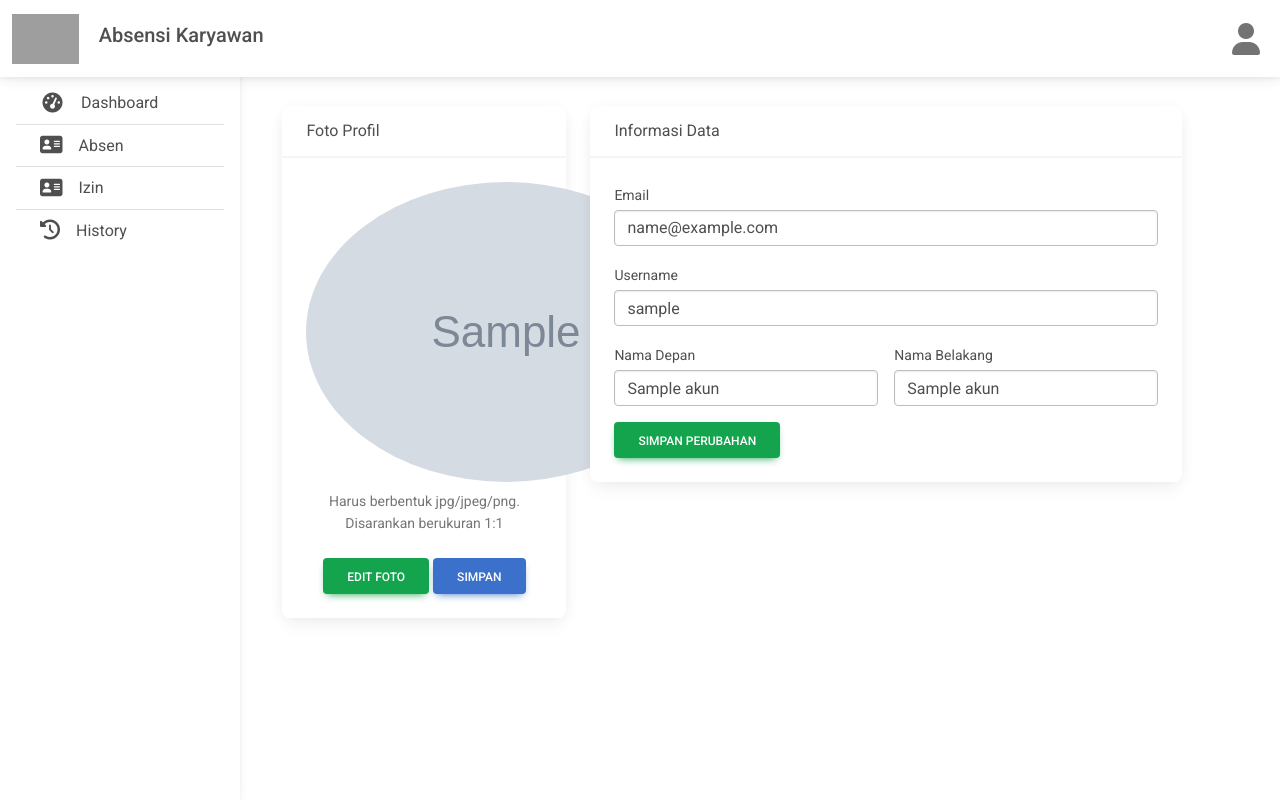
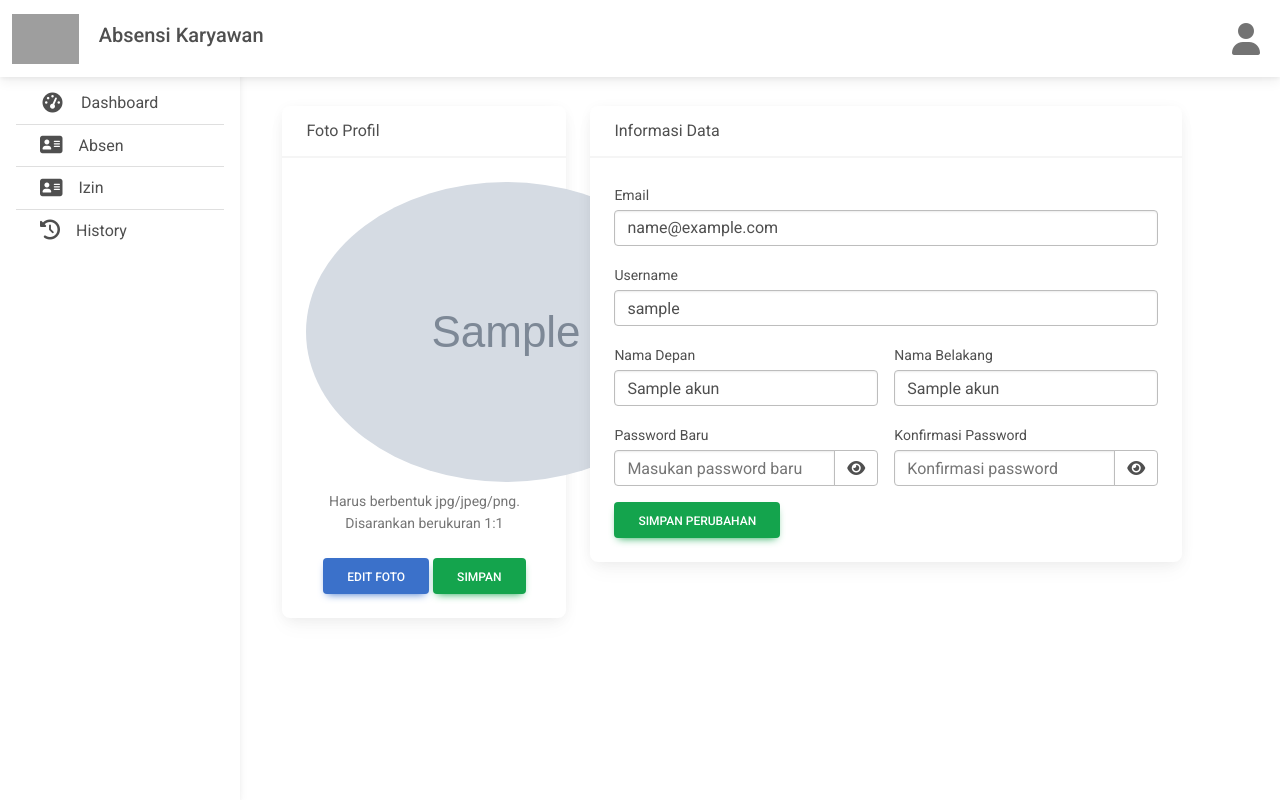
Before and after one commit to dewipsari15/absensi-ci, a CodeIgniter app: the page made by application/views/karyawan/akun/profile.php in a window 1280 px wide. Run offline with CodeIgniter, Linux system fonts and the light colour scheme; the template is opened without the code that fills it: most values are stand-ins (such as "Sample title", 1, 10 or a date in 2020); grey boxes marked "Sample" are stand-in pictures; some libraries are stand-ins or nearby versions; grey boxes are pictures that could not be loaded.

Commit message:
ubah password dan sweet alert

```diff
--- a/application/views/karyawan/akun/profile.php
+++ b/application/views/karyawan/akun/profile.php
@@ -7,6 +7,7 @@
     <title>Absensi</title>
     <link rel="stylesheet" type="text/css" href="<?php echo base_url('assets/css/responsive.css'); ?>">
     <link rel="stylesheet" type="text/css" href="<?php echo base_url('assets/css/profile.css'); ?>">
+    <script src="https://cdn.jsdelivr.net/npm/sweetalert2@11"></script>
 </head>
 
 <body>
@@ -26,11 +27,11 @@
                                 <p class="small font-italic text-muted mb-4">Disarankan berukuran 1:1</p>
                                 <form action="<?php echo base_url('karyawan/edit_foto'); ?>" method="post"
                                     enctype="multipart/form-data">
-                                    <label for="image_upload" class="btn btn-success">
+                                    <label for="image_upload" class="btn btn-primary">
                                         Edit Foto
                                         <input type="file" id="image_upload" name="userfile" style="display: none;">
                                     </label>
-                                    <button type="submit" class="btn btn-primary">Simpan</button>
+                                    <button type="submit" class="btn btn-success">Simpan</button>
                                 </form>
                             </div>
                         </div>
@@ -66,6 +67,28 @@
                                                 value="<?php echo $user->nama_belakang ?>" name="nama_belakang">
                                         </div>
                                     </div>
+                                    <div class="row gx-3 mb-3">
+                                        <div class="col-md-6">
+                                            <label class="small mb-1" for="password">Password Baru</label>
+                                            <div class="input-group">
+                                                <input class="form-control" id="password" type="password"
+                                                    placeholder="Masukan password baru" name="password_baru">
+                                                <span class="input-group-text" onclick="togglePassword('password')"><i
+                                                        id="icon-password" class="fas fa-eye"></i></span>
+                                            </div>
+                                        </div>
+                                        <div class="col-md-6">
+                                            <label class="small mb-1" for="password">Konfirmasi Password</label>
+                                            <div class="input-group">
+                                                <input class="form-control" id="konfirmasi_password" type="password"
+                                                    placeholder="Konfirmasi password" name="konfirmasi_password">
+                                                <span class="input-group-text"
+                                                    onclick="togglePassword('konfirmasi_password')"><i
+                                                        id="icon-konfirmasi" class="fas fa-eye"></i></span>
+                                            </div>
+                                        </div>
+                                    </div>
+
                                     <button class="btn btn-success" type="submit">Simpan Perubahan</button>
                                 </form>
                             </div>
@@ -78,4 +101,93 @@
     </div>
 </body>
 
+<script>
+function togglePassword(inputId) {
+    var x = document.getElementById(inputId);
+    var icon = document.getElementById("icon-" + inputId);
+
+    if (x.type === "password") {
+        x.type = "text";
+        icon.classList.remove("fa-eye");
+        icon.classList.add("fa-eye-slash");
+    } else {
+        x.type = "password";
+        icon.classList.remove("fa-eye-slash");
+        icon.classList.add("fa-eye");
+    }
+}
+</script>
+
+<?php if($this->session->flashdata('kesalahan_password')){ ?>
+<script>
+Swal.fire({
+    title: "Error!",
+    text: "<?php echo $this->session->flashdata('kesalahan_password'); ?>",
+    icon: "warning",
+    showConfirmButton: false,
+    timer: 1500
+});
+</script>
+<?php } ?>
+
+<?php if($this->session->flashdata('gagal_update')){ ?>
+<script>
+Swal.fire({
+    title: "Error!",
+    text: "<?php echo $this->session->flashdata('gagal_update'); ?>",
+    icon: "error",
+    showConfirmButton: false,
+    timer: 1500
+});
+</script>
+<?php } ?>
+
+<?php if($this->session->flashdata('error_profile')){ ?>
+<script>
+Swal.fire({
+    title: "Error!",
+    text: "<?php echo $this->session->flashdata('error_profile'); ?>",
+    icon: "error",
+    showConfirmButton: false,
+    timer: 1500
+});
+</script>
+<?php } ?>
+
+<?php if($this->session->flashdata('berhasil_ubah_foto')){ ?>
+<script>
+Swal.fire({
+    title: "Berhasil",
+    text: "<?php echo $this->session->flashdata('berhasil_ubah_foto'); ?>",
+    icon: "success",
+    showConfirmButton: false,
+    timer: 1500
+});
+</script>
+<?php } ?>
+
+<?php if($this->session->flashdata('ubah_password')){ ?>
+<script>
+Swal.fire({
+    title: "Success!",
+    text: "<?php echo $this->session->flashdata('ubah_password'); ?>",
+    icon: "success",
+    showConfirmButton: false,
+    timer: 1500
+});
+</script>
+<?php } ?>
+
+<?php if($this->session->flashdata('update_user')){ ?>
+<script>
+Swal.fire({
+    title: "Success!",
+    text: "<?php echo $this->session->flashdata('update_user'); ?>",
+    icon: "success",
+    showConfirmButton: false,
+    timer: 1500
+});
+</script>
+<?php } ?>
+
 </html>
```
Also changed, not shown: application/controllers/Karyawan.php (+6 -4 lines), assets/images/user/forki.jpg (deleted), assets/images/user/gusu.jpg (added).
